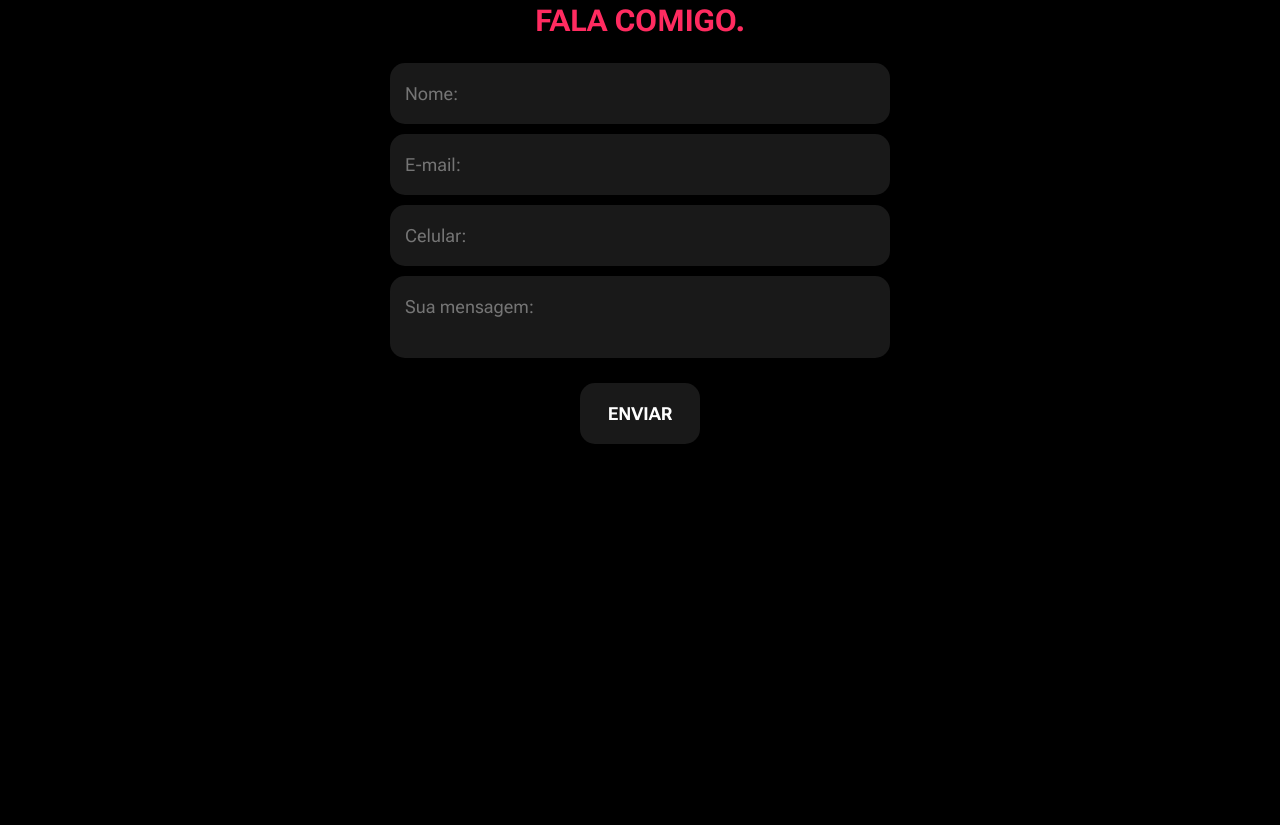
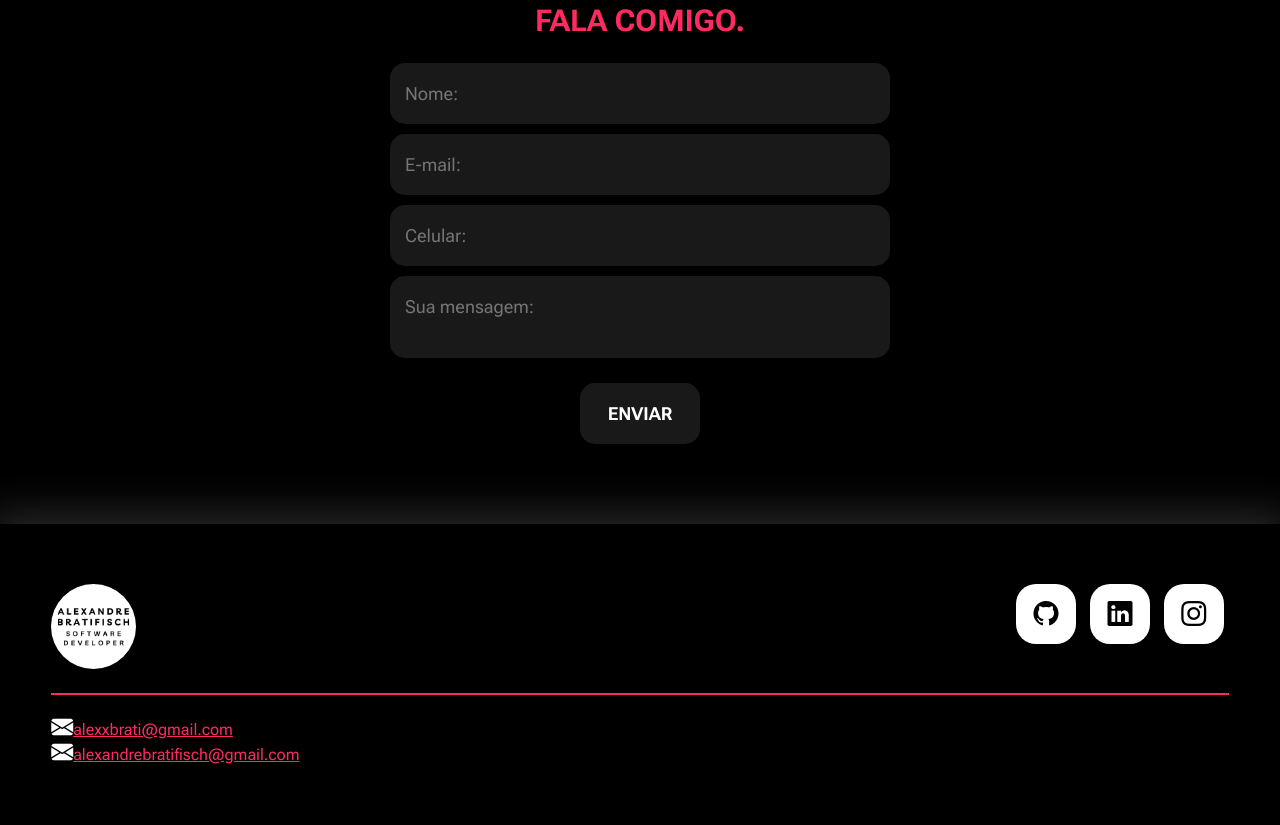
Before and after one commit to AlexusBrat/Portfolio_Pessoal, a plain HTML site: page index.html in a window 1280 px wide. Shown: the part 2632-3457 px from the top of the page. Before the commit the page ends 3156 px from the top, so only its background shows below. Drawn offline with nearby package versions, Linux system fonts and the light colour scheme.

Commit message:
Adição e estilização do footer, mais as âncoras/contato

```diff
--- a/index.html
+++ b/index.html
@@ -16,7 +16,7 @@
 
 </head>
 <body>
-    <header>
+    <header id="inicio">
         <div class="interface">
             <div class="logo">
                 <a href="#">
@@ -25,17 +25,15 @@
             </div> <!-- Logo -->
             <nav class="menu-desktop">
                 <ul>
-                    <li><a href="#">Início</a></li>
-                    <li><a href="#">Especialidade</a></li>
-                    <li><a href="#">Sobre</a></li>
-                    <li><a href="#">Projetos</a></li>
+                    <li><a href="#inicio">Início</a></li>
+                    <li><a href="#especialidade">Especialidade</a></li>
+                    <li><a href="#sobre">Sobre</a></li>
+                    <li><a href="#projetos">Projetos</a></li>
                 </ul>
             </nav> <!-- menu-desktop -->
 
             <div class="btn-contato">
-                <a href="#">
-                    <button>Contato</button>
-                </a>
+                <a href="https://wa.me/5518996865094" target="_blank" ><button>Contato</button></a>
             </div> <!-- btn-contato -->
         </div> <!-- Interface -->
     </header>
@@ -48,9 +46,7 @@
                         <h1> <span>Alexandre</span> <span>A.</span> <span>Bratifisch</span></h1>
                         <p>Olá seja bem vindo ao meu portfólio, sou <span>Alexandre Albertino Bratifisch</span>, programador com formação pela FATEC de Presidente Prudente/SP em <span>Análise e Desenvolvimento de Sistemas</span>. Desde cedo, tenho um grande interesse por tecnologia, e cada novo aprendizado reforça minha decisão de seguir carreira na área de TI.</p>
                         <div class="btn-contato">
-                            <a href="#">
-                                <button>Entre em Contato</button>
-                            </a>
+                            <a href="https://wa.me/5518996865094" target="_blank"><button>Entre em Contato</button></a>
                         </div>
                     </div> <!-- txt-topo-site -->
                     <div class="img-topo-site">
@@ -60,7 +56,7 @@
             </div> <!-- interface -->
         </section> <!-- topo-do-site -->
 
-        <section class="especialidades">
+        <section class="especialidades" id="especialidade">
             <h2 class="titulo">MINHAS <span>ESPECIALIDADES.</span></h2>
             <div class="flex">
                 <div class="especialidades-box">
@@ -85,7 +81,7 @@
             </div> <!-- flex -->
         </section> <!-- especialidades -->
 
-        <section class="sobre">
+        <section class="sobre" id="sobre">
             <div class="interface">
                 <div class="flex">
                     <div class="img-sobre">
@@ -97,15 +93,9 @@
                         <p>Meu objetivo é consolidar uma carreira como programador, onde posso aplicar e expandir minhas habilidades técnicas, mas tenho curiosidade e abertura para explorar diversas áreas do universo tecnológico.</p>
                         <p>Minha experiência de trabalhos com tecnologia atualmente estão apenas no campo acadêmico e em projetos pessoais, busco novas oportunidades para conseguir iniciar a minha carreira.</p>
                         <div class="btn-social">
-                            <a href="https://github.com/AlexusBrat" target="_blank">
-                                <button><i class="bi bi-github"></i></button>
-                            </a>
-                            <a href="https://www.linkedin.com/in/alexandre-bratifisch/" target="_blank">
-                                <button><i class="bi bi-linkedin"></i></button>
-                            </a>
-                            <a href="https://www.instagram.com/alexusbrat/" target="_blank">
-                                <button><i class="bi bi-instagram"></i></button>
-                            </a>
+                            <a href="https://github.com/AlexusBrat" target="_blank"><button><i class="bi bi-github"></i></button></a>
+                            <a href="https://www.linkedin.com/in/alexandre-bratifisch/" target="_blank"><button><i class="bi bi-linkedin"></i></button></a>
+                            <a href="https://www.instagram.com/alexusbrat/" target="_blank"><button><i class="bi bi-instagram"></i></button></a>
                         </div> <!-- btn-social -->
                     </div> <!-- txt-sobre -->
 
@@ -113,7 +103,7 @@
             </div> <!-- interface -->
         </section> <!-- sobre -->
 
-        <section class="portfolio">
+        <section class="portfolio" id="projetos">
             <div class="interface">
                 <h2 class="titulo">MEUS <span>PROJETOS.</span></h2>
                 <div class="flex">
@@ -145,5 +135,28 @@
             </div>
         </section> <!-- formulario -->
     </main>
+
+    <footer>
+        <div class="interface">
+            <div class="line-footer">
+                <div class="flex">
+                    <div class="logo-footer">
+                        <img src="images/logo-0.png" alt="Logo principal da página">
+                    </div> <!-- logo-footer -->
+
+                    <div class="btn-social">
+                        <a href="https://github.com/AlexusBrat" target="_blank"><button><i class="bi bi-github"></i></button></a>
+                        <a href="https://www.linkedin.com/in/alexandre-bratifisch/" target="_blank"><button><i class="bi bi-linkedin"></i></button></a>
+                        <a href="https://www.instagram.com/alexusbrat/" target="_blank"><button><i class="bi bi-instagram"></i></button></a>
+                    </div> <!-- btn-social -->
+                </div> <!-- flex -->
+            </div> <!-- line-footer -->
+            <div class="line-footer last-child">
+
+                <p><i class="bi bi-envelope-fill"></i><a href="mailto:alexxbrati@gmail.com">alexxbrati@gmail.com</a></p>
+                <p><i class="bi bi-envelope-fill"></i><a href="mailto:alexandrebratifisch@gmail.com">alexandrebratifisch@gmail.com</a></p>
+            </div> <!-- line-footer -->
+        </div> <!-- interface -->
+    </footer>
 </body>
 </html>
--- a/style.css
+++ b/style.css
@@ -37,6 +37,21 @@ h2.titulo{
 }
 h2.titulo span{
     color: #ff2b60;
+}
+.btn-social button{
+    width: 60px;
+    height: 60px;
+    margin: 0 5px;
+    border-radius: 20px;
+    border: none;
+    background-color: #ffffff;
+    font-size: 25px;
+    cursor: pointer;
+    transition: 0.2s;
+}
+.btn-social button:hover{
+    box-shadow: 0px 0px 8px #ffffff;
+    transform: scale(1.05);
 }
 
 /* Estilização do <HEADER> */
@@ -179,21 +194,6 @@ section.sobre .flex{
 .sobre .txt-sobre .btn-social a{
     text-decoration: none;
 }
-.sobre .txt-sobre .btn-social button{
-    width: 60px;
-    height: 60px;
-    margin: 0 5px;
-    border-radius: 20px;
-    border: none;
-    background-color: #ffffff;
-    font-size: 25px;
-    cursor: pointer;
-    transition: 0.2s;
-}
-.sobre .txt-sobre .btn-social button:hover{
-    box-shadow: 0px 0px 8px #ffffff;
-    transform: scale(1.05);
-}
 
 /* Estilização <PORTFOLIO> */
 section.portfolio{
@@ -283,6 +283,33 @@ form .btn-enviar input:hover{
     transform: scale(1.05);
 }
 
+/* Estilização <FOOTER> */
+footer{
+    padding: 40px 4%;
+    box-shadow: 0 0 40px 10px #7d7d7d56;
+}
+footer .interface img{
+    width: 85px;
+    height: 85px;
+    border-radius: 100px;
+}
+footer .flex{
+    justify-content: space-between;
+}
+footer .line-footer{
+    padding: 20px 0;
+}
+footer .last-child{
+    border-top: 2px solid #ff2b60;
+}
+footer .line-footer p i{
+    color: #ffffff;
+    font-size: 22px;
+}
+footer .line-footer p a{
+    color: #ff2b60;
+}
+
 /* Animação de flutuação */
 @keyframes flutuar{
     0%{
```
